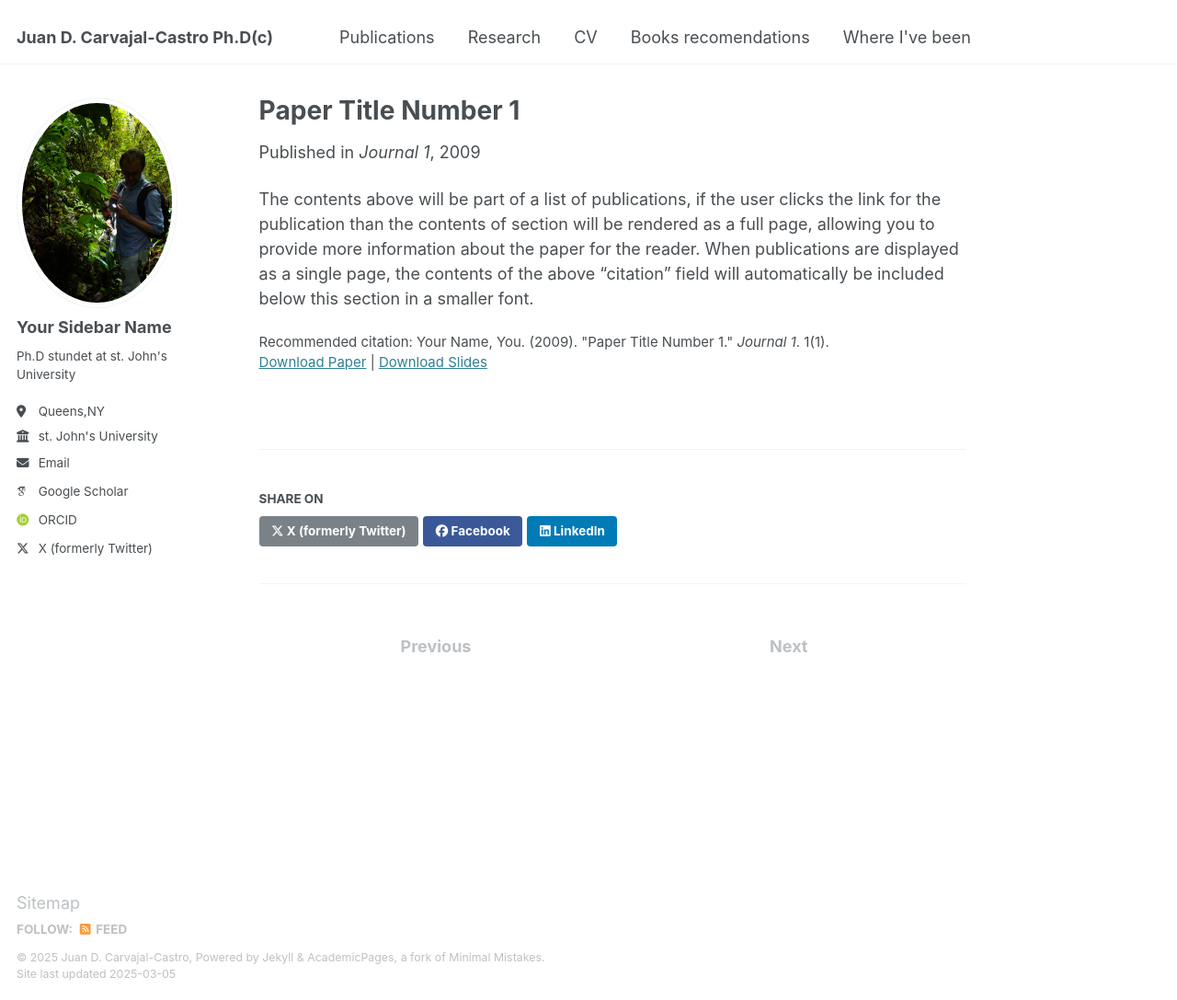
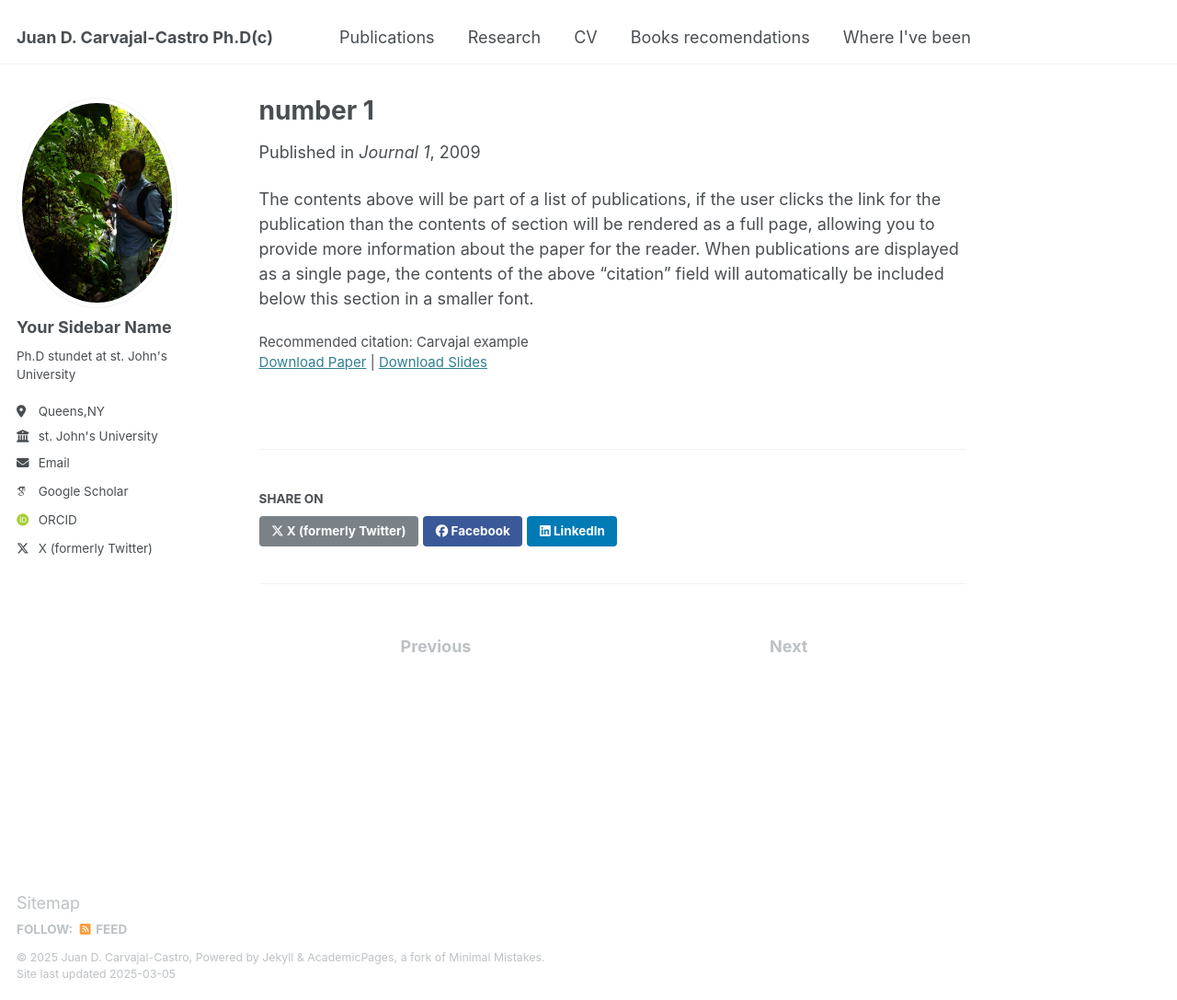
Before and after one commit to carvajaljcastro/carvajaljcastro.github.io, a Jekyll site: the page built from _publications/2009-10-01-paper-title-number-1.md, in a window 1280 px wide and 1087 px high. Shown: the whole window at 92% size. Built offline with Jekyll 4.4.1, drawn with Linux system fonts in a browser that asks for light colours; some web fonts are replaced.

Commit message:
commit # 8

```diff
--- a/_pages/year-archive.html
+++ b/_pages/year-archive.html
@@ -1,10 +1,6 @@
 ---
 layout: archive
 permalink: /year-archive/
-title: "Blog posts"
-author_profile: true
-redirect_from:
-  - /wordpress/blog-posts/
 ---
 
 {% include base_path %}
--- a/_publications/2009-10-01-paper-title-number-1.md
+++ b/_publications/2009-10-01-paper-title-number-1.md
@@ -1,14 +1,14 @@
 ---
-title: "Paper Title Number 1"
+title: "number 1"
 collection: publications
 category: manuscripts
 permalink: /publication/2009-10-01-paper-title-number-1
 excerpt: 'This paper is about the number 1. The number 2 is left for future work.'
 date: 2009-10-01
 venue: 'Journal 1'
-slidesurl: 'http://academicpages.github.io/files/slides1.pdf'
-paperurl: 'http://academicpages.github.io/files/paper1.pdf'
-citation: 'Your Name, You. (2009). &quot;Paper Title Number 1.&quot; <i>Journal 1</i>. 1(1).'
+slidesurl: 'http://academicpages.github.io/_Publication_folder/Stream_noise_habitat_filtering_.pdf'
+paperurl: 'http://academicpages.github.io/_Publication_folder/Stream_noise_habitat_filtering_.pdf'
+citation: 'Carvajal example'
 ---
 
 The contents above will be part of a list of publications, if the user clicks the link for the publication than the contents of section will be rendered as a full page, allowing you to provide more information about the paper for the reader. When publications are displayed as a single page, the contents of the above "citation" field will automatically be included below this section in a smaller font.
```
Also changed, not shown: 8 other files.
